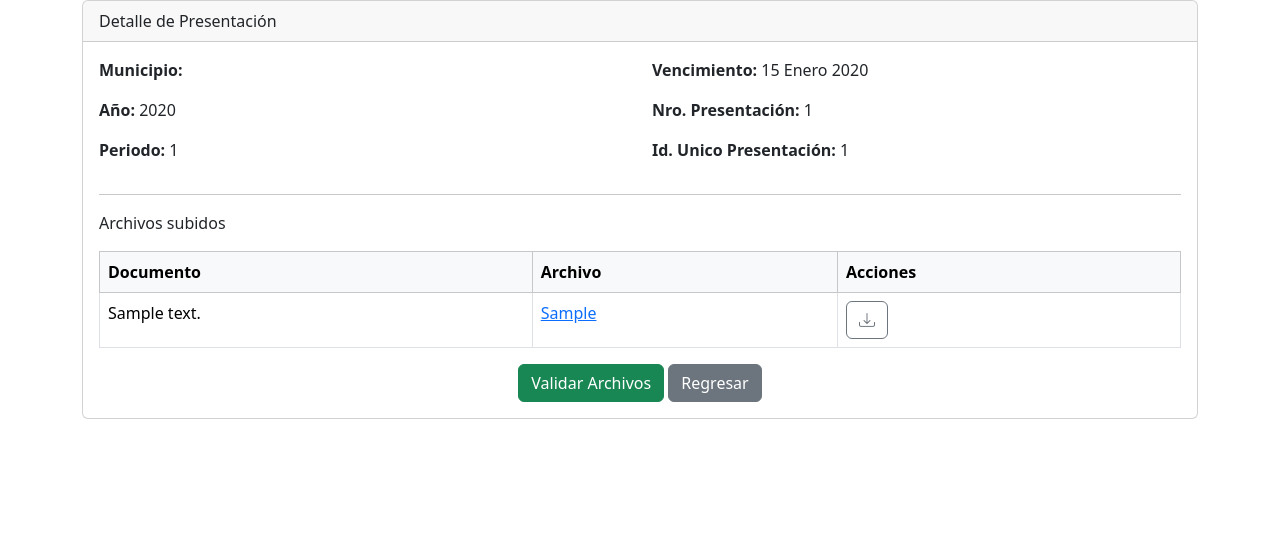
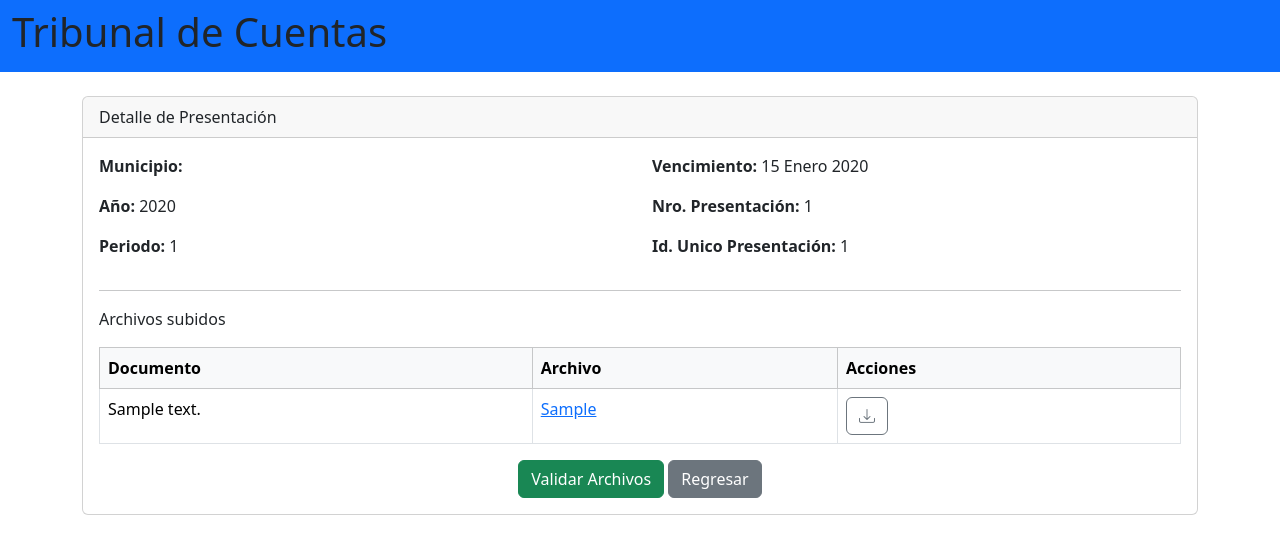
Before and after one commit to FacuRodriJ/django-truffle, a Django app: page /detalle-presentacion/1/ in a window 1280 px wide. Shown: the top 554 px of the page. Run offline with Django 4.2, Linux system fonts and the light colour scheme; data comes from the database, SQL or seed files in the repository; tables that the repository leaves empty hold one stand-in row (values such as "Sample post"); parts of the project's set-up code (start-up, migrations or seed data) failed here and were passed over; some libraries are stand-ins or nearby versions.

Commit message:
rendicion_post actualizado, root.html actualizado, descarga de archivo agregado

```diff
--- a/django_setup/core/templates/presentacion_detail.html
+++ b/django_setup/core/templates/presentacion_detail.html
@@ -33,9 +33,10 @@
                             <td>{{ doc.documento_requerido }}</td>
                             <td><a href="#}">{{ doc.nombre_archivo }}</a></td>
                             <td>
-                                <button type="button" class="btn btn-outline-secondary">
+                                <a href="{{ doc.archivo.url }}" target="_blank"
+                                   class="btn btn-outline-secondary">
                                     <i class="bi bi-download"></i>
-                                </button>
+                                </a>
                             </td>
                         </tr>
                     {% endfor %}
@@ -80,6 +81,8 @@
                 }, function (response) {
                     if (response.status === "ok") {
                         alert("Archivos validados correctamente");
+                    } else {
+                        alert(response.message);
                     }
                 });
             });
--- a/django_setup/core/templates/rendicion_form.html
+++ b/django_setup/core/templates/rendicion_form.html
@@ -63,9 +63,10 @@
                                 <button type="button" class="btn btn-outline-danger btn-delete" value="{{ doc.pk }}">
                                     <i class="bi bi-trash"></i>
                                 </button>
-                                <button type="button" class="btn btn-outline-secondary">
+                                <a href="{{ doc.archivo.url }}" target="_blank"
+                                   class="btn btn-outline-secondary">
                                     <i class="bi bi-download"></i>
-                                </button>
+                                </a>
                             </td>
                         </tr>
                     {% endfor %}
@@ -121,6 +122,7 @@
                     'pk': '{{ presentacion.pk }}'
                 }, function (response) {
                     if (response.status === "ok") {
+                        alert(response.message);
                         window.location.href = response.url;
                     } else {
                         alert(response.message);
--- a/django_setup/templates/root.html
+++ b/django_setup/templates/root.html
@@ -15,7 +15,10 @@
 </head>
 
 <body>
-<nav>
+<nav class="navbar bg-primary mb-4">
+    <div class="container-fluid">
+        <h1>Tribunal de Cuentas</h1>
+    </div>
 </nav>
 <div class="container">
     {% block content %}
```
Also changed, not shown: django_setup/core/http_verbs.py (+3 -5 lines).
